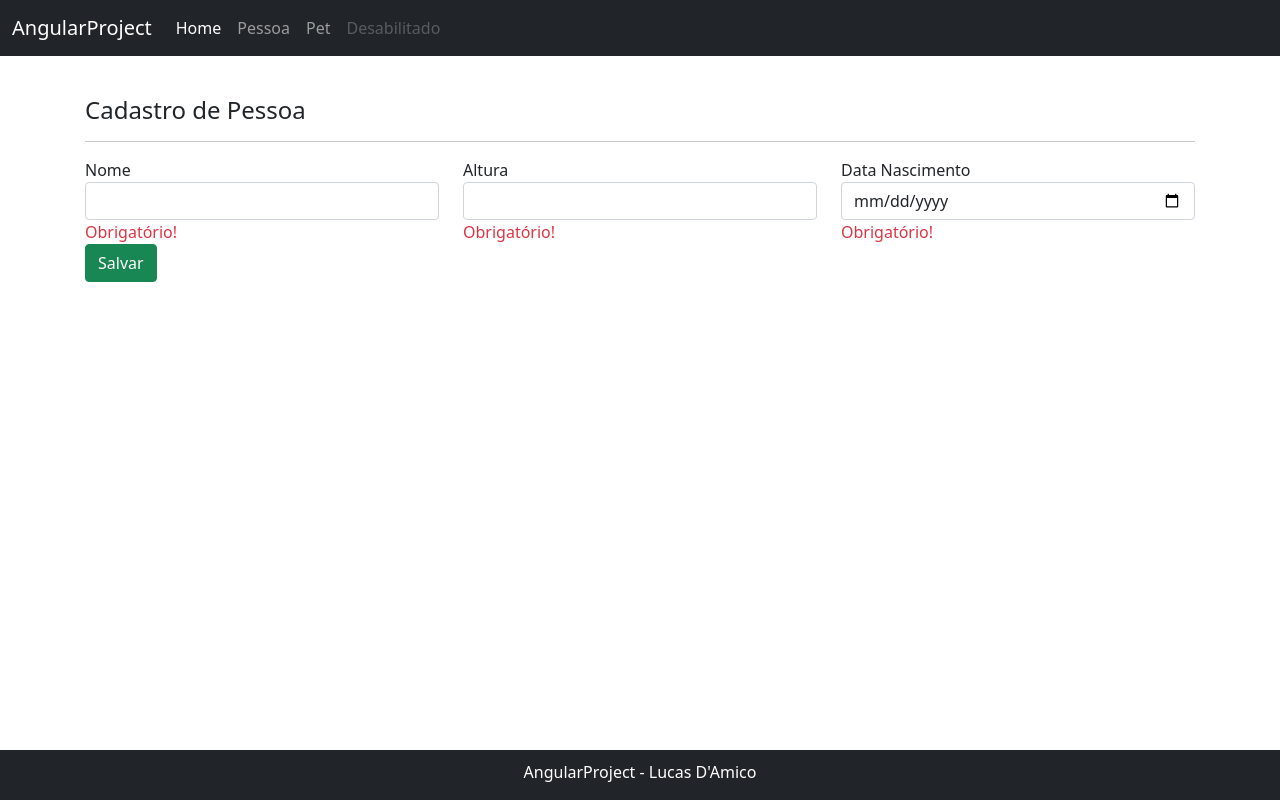
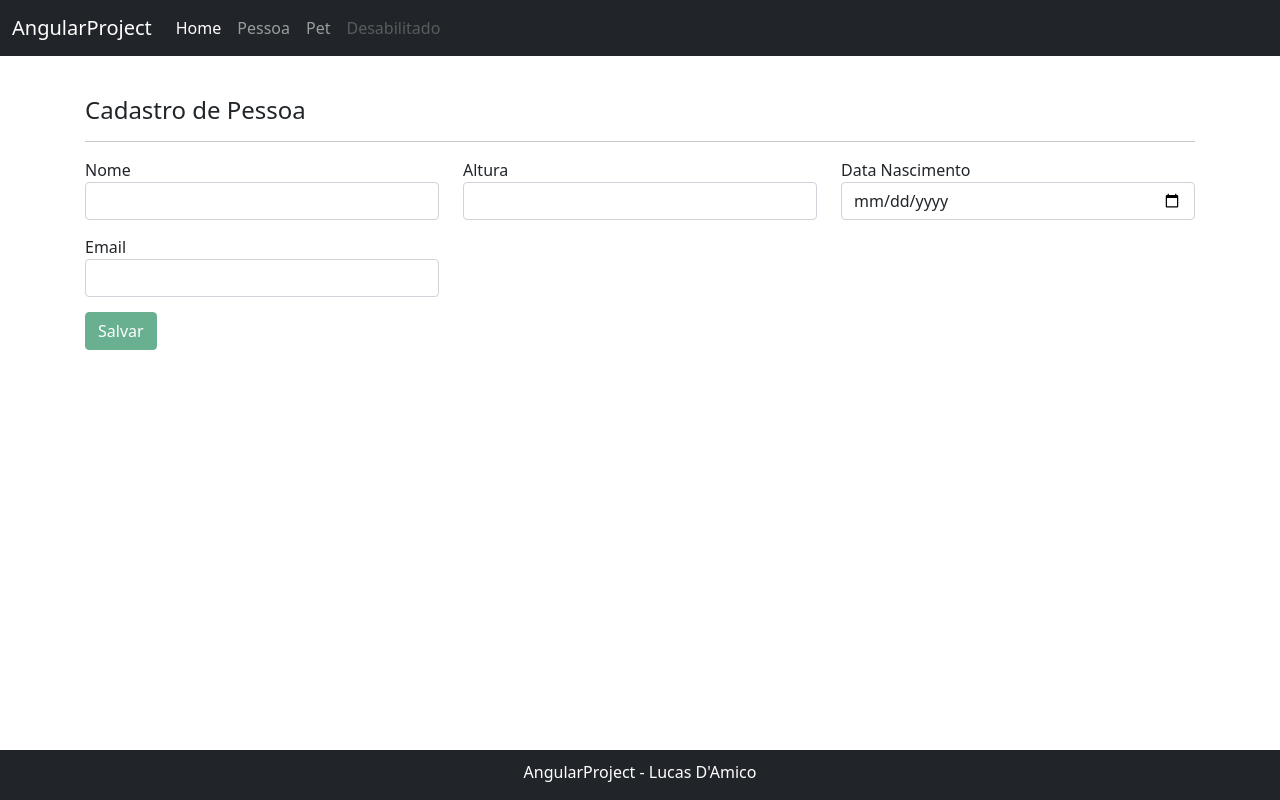
Before and after one commit to Pereira21/AngularProject, an Angular app in the folder angular-project/: page /pessoa in a window 1280 px wide. Built offline with nearby package versions, Linux system fonts and the light colour scheme.

Commit message:
acerto na exibição de mensagens de validação do form de pessoa

```diff
--- a/angular-project/src/app/pessoa/pessoa.component.html
+++ b/angular-project/src/app/pessoa/pessoa.component.html
@@ -6,23 +6,33 @@
         <div class="row">
             <div class="form-group col-md-4">
                 <label class="label-control" for="nome">Nome</label>
-                    <input type="text" class="form-control" formControlName="nome" id="nome" />
-                    <span class="text-danger">Obrigatório!</span>
+                <input type="text" class="form-control" formControlName="nome" id="nome" [ngClass]="{'is-invalid': formGroup.get('nome')?.errors?.required && (formGroup.get('nome')?.dirty || formGroup.get('nome')?.touched)}"/>
+                <span class="text-danger" *ngIf="formGroup.get('nome')?.errors?.required && (formGroup.get('nome')?.dirty || formGroup.get('nome')?.touched)">Obrigatório!</span>
             </div>
             <div class="form-group col-md-4">
                 <label class="label-control" for="altura">Altura</label>
                 <input type="number" class="form-control" formControlName="altura" id="altura" />
-                    <span class="text-danger">Obrigatório!</span>
+                <!-- <span class="text-danger" *ngIf="formGroup.get('altura')?.errors?.required && (formGroup.get('altura')?.dirty || formGroup.get('altura')?.touched)">Obrigatório!</span> -->
             </div>
             <div class="form-group col-md-4">
                 <label class="label-control" for="dataNascimento">Data Nascimento</label>
-                    <input type="date" class="form-control" formControlName="dataNascimento" id="dataNascimento" />
-                    <span class="text-danger">Obrigatório!</span>
+                <input type="date" class="form-control" formControlName="dataNascimento" id="dataNascimento" [ngClass]="{'is-invalid': formGroup.get('dataNascimento')?.errors?.required && (formGroup.get('dataNascimento')?.dirty || formGroup.get('dataNascimento')?.touched)}"/>
+                <span class="text-danger" *ngIf="formGroup.get('dataNascimento')?.errors?.required && (formGroup.get('dataNascimento')?.dirty || formGroup.get('dataNascimento')?.touched)">Obrigatório!</span>
             </div>
         </div>
         <div class="row">
             <div class="form-group col-md-4">
-                <button type="submit" class="btn  btn-success">Salvar</button>
+                <label class="label-control" for="email">Email</label>
+                <input type="email" class="form-control" formControlName="email" id="email"
+                [ngClass]="{'is-invalid': (formGroup.get('email')?.errors?.required && (formGroup.get('email')?.dirty || formGroup.get('email')?.touched)) ||
+                                          (formGroup.get('email')?.errors?.email && (formGroup.get('email')?.dirty || formGroup.get('email')?.touched))} "/>
+                <span class="text-danger" *ngIf="formGroup.get('email')?.errors?.required && (formGroup.get('email')?.dirty || formGroup.get('email')?.touched)">Obrigatório!</span>
+                <span class="text-danger" *ngIf="formGroup.get('email')?.errors?.email && (formGroup.get('email')?.dirty || formGroup.get('email')?.touched)">Inválido!</span>
+            </div>
+        </div>
+        <div class="row">
+            <div class="form-group col-md-4">
+                <button type="submit" class="btn btn-success" id="submit" [disabled]="!formGroup.valid">Salvar</button>
             </div>
         </div>
     </form>
--- a/angular-project/src/app/pessoa/pessoa.component.ts
+++ b/angular-project/src/app/pessoa/pessoa.component.ts
@@ -15,11 +15,14 @@ export class PessoaComponent {
     this.formGroup = formBuilder.group({
       nome: ['', Validators.required],
       altura: [''],
-      dataNascimento: ['']
+      dataNascimento: ['', Validators.required],
+      email: ['', [Validators.required, Validators.email]]
     })
   }
 
   submitPessoa(){
-    this.pessoa = Object.assign({}, this.pessoa, this.formGroup.value);
+    if(this.formGroup.valid){
+      this.pessoa = Object.assign({}, this.pessoa, this.formGroup.value);
+    }
   }
 }
--- a/angular-project/src/styles.css
+++ b/angular-project/src/styles.css
@@ -8,3 +8,7 @@
     margin-left: auto;
     overflow:hidden;
  }
+
+ .row{
+     margin-top: 15px;
+ }
```
Lines whose indentation alone changed are shown as unchanged.
